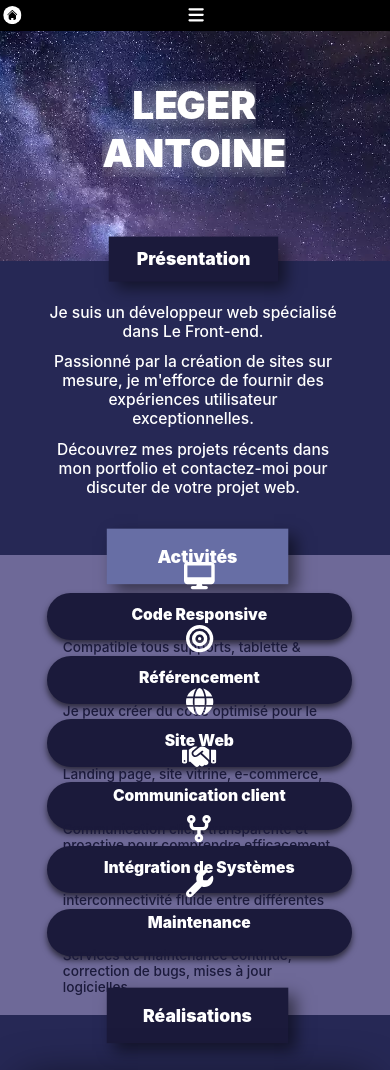
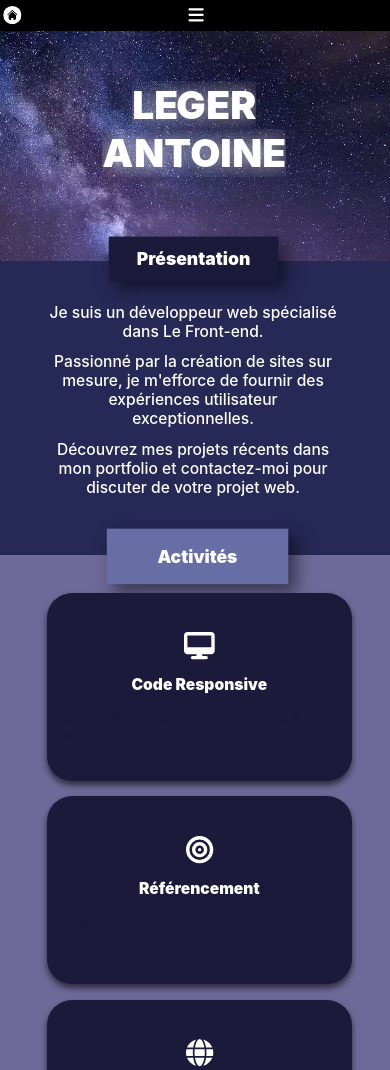
Before and after one commit to wufo121/portfolio, a React app: page / in a window 390 px wide. Shown: the top 1070 px of the page. Built offline with nearby package versions, Linux system fonts and the light colour scheme.

Commit message:
correction card activity

```diff
--- a/src/Components/CardActivity/cardActivity.scss
+++ b/src/Components/CardActivity/cardActivity.scss
@@ -42,7 +42,7 @@
 
     .cardActivity{
 
-        height: 4vw;
+        height: 40vw;
         width: 100%;
         h3{
             font-size: 4vw;
```
